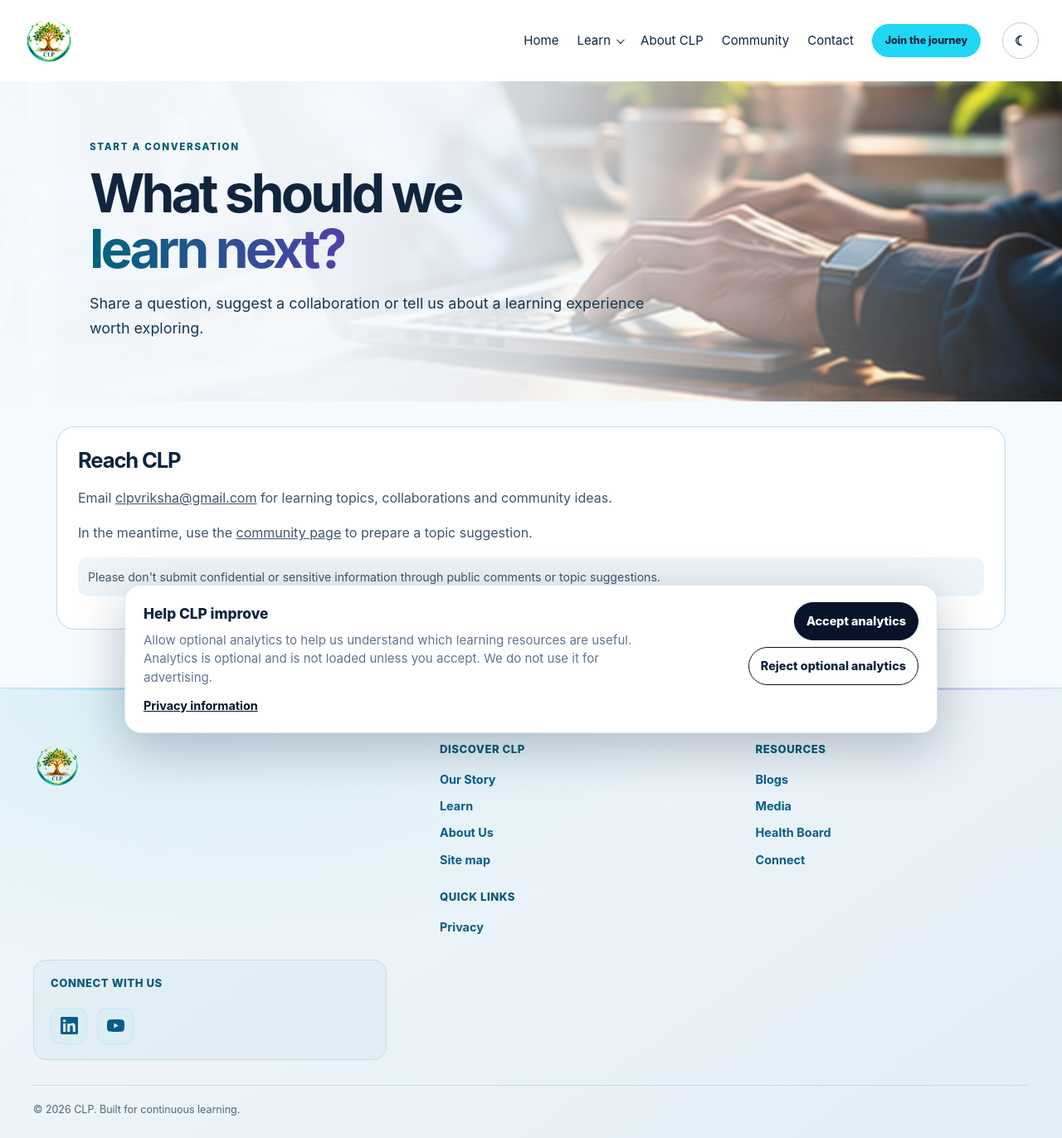
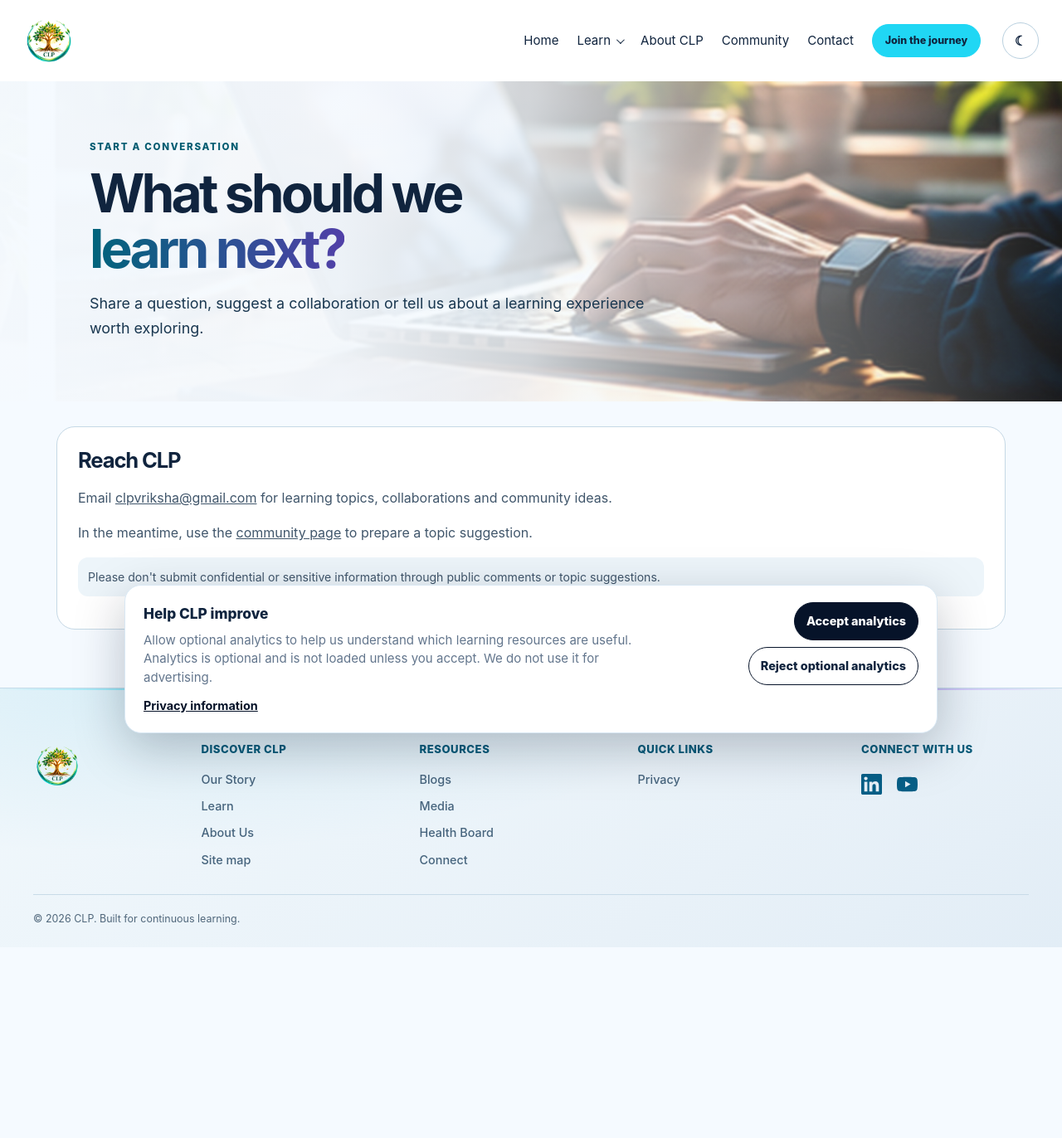
Before and after one commit to sanjeevkshu/clp, a Jekyll site: the page built from contact.md, in a window 1280 px wide. Shown: the whole page at 83% size. Built offline with Jekyll 4.4.1, drawn with Linux system fonts in a browser that asks for light colours; after the commit the page ends 1142 px from its top, so only the background shows below that.

Commit message:
Fix footer columns and simplify social icons

```diff
--- a/assets/css/responsive-polish.css
+++ b/assets/css/responsive-polish.css
@@ -690,3 +690,79 @@ html[data-theme="light"] .site-footer .footer-social {
   .site-footer .footer-quick-links { grid-column: 1 / -1; }
   .site-footer .footer-social { grid-column: auto; }
 }
+
+
+/* Footer composition correction: distinct navigation columns, with the social
+   heading and bare brand marks separated from the navigation surface. */
+.site-footer {
+  grid-template-columns: minmax(90px, .65fr) minmax(0, 3fr) minmax(100px, .8fr) !important;
+  column-gap: clamp(22px, 3vw, 42px) !important;
+}
+.site-footer .footer-navigation {
+  grid-column: 2;
+  grid-row: 1;
+  grid-template-columns: repeat(3, minmax(0, 1fr)) !important;
+  gap: clamp(18px, 2.5vw, 34px) !important;
+  align-self: start;
+}
+.site-footer .footer-social {
+  grid-column: 3;
+  grid-row: 1;
+  padding: 0 !important;
+  border: 0 !important;
+  border-radius: 0 !important;
+  background: transparent !important;
+  gap: 14px;
+}
+.site-footer .footer-column-title {
+  color: #f2fbff !important;
+  font-size: .78rem;
+  font-weight: 850;
+  letter-spacing: .09em;
+  line-height: 1.4;
+  text-transform: uppercase;
+}
+.site-footer .footer-column > a {
+  color: #a9c5d9 !important;
+  font-size: .9rem;
+  font-weight: 550;
+  line-height: 1.5;
+}
+.site-footer .footer-column > a:hover { color: #fff !important; }
+html[data-theme="light"] .site-footer .footer-column-title { color: #15334d !important; }
+html[data-theme="light"] .site-footer .footer-column > a { color: #46647d !important; }
+html[data-theme="light"] .site-footer .footer-column > a:hover { color: #075f87 !important; }
+.site-footer .footer-social-icons { gap: 18px; }
+.site-footer .footer-social-icon {
+  width: auto !important;
+  height: auto !important;
+  padding: 0 !important;
+  border: 0 !important;
+  border-radius: 0 !important;
+  background: transparent !important;
+  color: #8bdfff !important;
+}
+.site-footer .footer-social-icon svg { width: 25px !important; height: 25px !important; }
+.site-footer .footer-social-icon:hover {
+  background: transparent !important;
+  color: #fff !important;
+  transform: translateY(-2px);
+}
+html[data-theme="light"] .site-footer .footer-social-icon { color: #075f87 !important; }
+html[data-theme="light"] .site-footer .footer-social-icon:hover { color: #063a59 !important; }
+@media (max-width: 900px) {
+  .site-footer { grid-template-columns: minmax(0, 1fr) !important; }
+  .site-footer .footer-navigation {
+    grid-column: 1 !important;
+    grid-row: auto !important;
+    width: 100%;
+  }
+  .site-footer .footer-social {
+    grid-column: 1 !important;
+    grid-row: auto !important;
+  }
+}
+@media (max-width: 560px) {
+  .site-footer .footer-navigation { grid-template-columns: repeat(2, minmax(0, 1fr)) !important; }
+  .site-footer .footer-quick-links { grid-column: 1 / -1; }
+}
```
